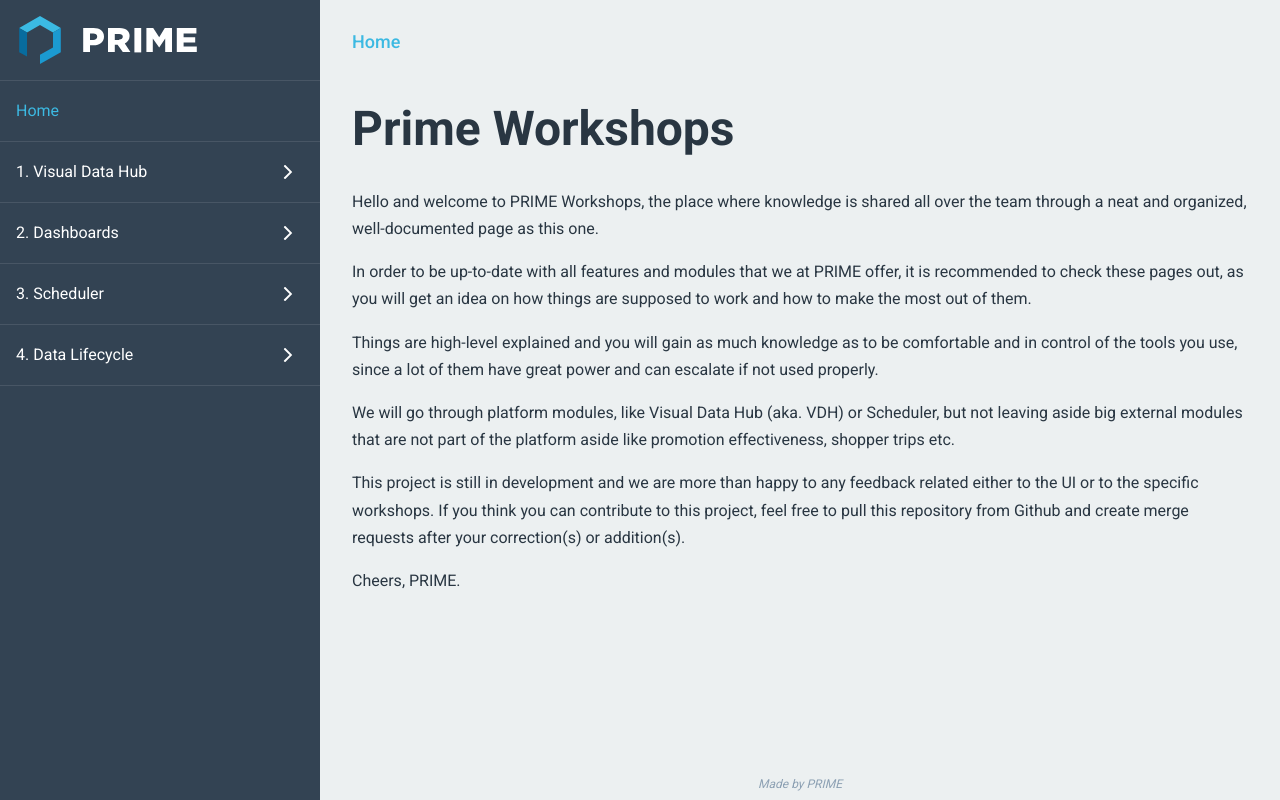
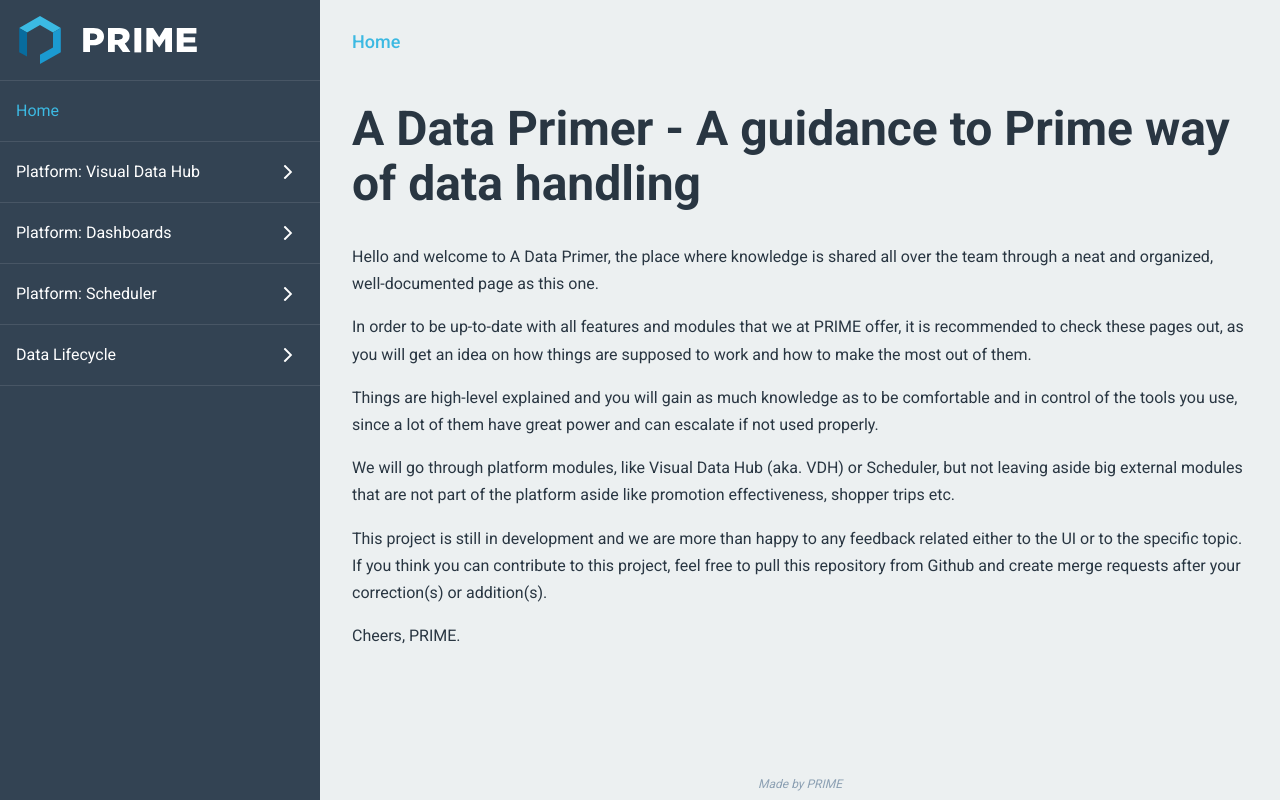
Before and after one commit to OdysseyPrime/a-data-primer, a React app: page / in a window 1280 px wide. Built offline with nearby package versions, Linux system fonts and the light colour scheme; what react-router-redux would draw is missing.

Commit message:
Renaming prime workshops to a data primer

```diff
--- a/package.json
+++ b/package.json
@@ -1,5 +1,5 @@
 {
-  "homepage": "https://OdysseyPrime.github.io/prime-workshops",
+  "homepage": "https://OdysseyPrime.github.io/a-data-primer",
   "name": "prime-workshops",
   "version": "0.1.0",
   "description": "PRIME Workshops",
--- a/src/pages/Home.js
+++ b/src/pages/Home.js
@@ -14,11 +14,11 @@
         return (
             <Fragment>
                 <Typography variant={'heading'}>
-                    Prime Workshops
+                    A Data Primer - A guidance to Prime way of data handling
                 </Typography>
 
                 <Typography variant={'p'}>
-                    Hello and welcome to PRIME Workshops, the place where knowledge is shared all over the team through
+                    Hello and welcome to A Data Primer, the place where knowledge is shared all over the team through
                     a neat and organized, well-documented page as this one.
                 </Typography>
 
@@ -42,7 +42,7 @@
 
                 <Typography variant={'p'}>
                     This project is still in development and we are more than happy to any feedback related either
-                    to the UI or to the specific workshops. If you think you can contribute to this project, feel
+                    to the UI or to the specific topic. If you think you can contribute to this project, feel
                     free to pull this repository from Github and create merge requests after your correction(s) or
                     addition(s).
                 </Typography>
--- a/src/pages/data_lifecycle/DataOnboarding.js
+++ b/src/pages/data_lifecycle/DataOnboarding.js
@@ -64,26 +64,22 @@
                 </Typography>
 
                 <Typography variant={'p'}>
-                    If we were to take this into technical terms, raw client data would be
-                    <Code>s3://prime-client/data.csv</Code> and raw data would be
-                    <Code>s3://prime-data-lake/production/client/vdh/standardized_output/raw/data</Code>
-                    The .parquet postfix is not specified by the user because it is something that Spark handles for us.
+                    If we were to take this into technical terms, raw client data would be:
                 </Typography>
-
-                <Typography variant={'p'}>
-                    Client raw data in S3 looks like:
-                </Typography>
-
+                <Code>s3://prime-client/data.csv</Code>
                 <Typography variant={'p'}>
                     <img src={ClientS3RawImage}/>
                 </Typography>
 
                 <Typography variant={'p'}>
-                    And data lake raw data in S3 looks like:
+                    and raw data would be:
                 </Typography>
-
+                <Code>s3://prime-data-lake/production/client/vdh/standardized_output/raw/data</Code>
                 <Typography variant={'p'}>
                     <img src={S3RawImageSO}/>
+                </Typography>
+                <Typography variant={'p'}>
+                    The .parquet postfix is not specified by the user because it is something that Spark handles for us.
                 </Typography>
             </Fragment>
         )
--- a/src/pages/data_lifecycle/DataProcessing.js
+++ b/src/pages/data_lifecycle/DataProcessing.js
@@ -24,12 +24,12 @@
 
                 <Typography variant={'p'}>
                     The process of transforming and potentially combining the raw files into new, structured output is
-                    data processing. The output file must be a Standard Output, meaning that it must contain a strict
-                    and validated data structure.
+                    data called processing. The output file must be a Standard Output, meaning that it must contain a
+                    strict and validated data structure.
                 </Typography>
 
                 <Typography variant={'p'}>
-                    The data processing stage can be divided three parts, the creation of mapper files, the creation
+                    The data processing stage can be divided into three parts, the creation of mapper files, the creation
                     of point of sale foundation and data quality assurance checks.
                 </Typography>
 
@@ -65,9 +65,9 @@
                 </Typography>
 
                 <Typography variant={'p'}>
-                    When we start making these processing, we must create a new project on Standardized Output called
-                    Retail Template which (varies from clients) holds the creation of Point of Sale, Receipt Data and
-                    Mapper Files.
+                    In order to do this processing, we must start off by creating a new project on Standardized Output
+                    called Retail Template which (varies from clients) holds the creation of Point of Sale, Receipt Data
+                    and Mapper Files.
                 </Typography>
 
                 <Typography variant={'p'}>
@@ -95,6 +95,17 @@
                 </Typography>
 
                 <Typography variant={'p'}>
+                    When it comes to the creation of point of sale and receipt data, the partition by technique is used,
+                    by using this method, we make sure that data is correctly split into years, without having to hard
+                    code values.
+                </Typography>
+
+                <Typography variant={'p'}>
+                    This also avoids data mistakes that usually happen when there is more data than expected (we want to
+                    work with 2021 data, and suddenly there is a 2020 somewhere).
+                </Typography>
+
+                <Typography variant={'p'}>
                     Once this foundation is in place, then comes the concern of versioning; versioning is the process of
                     creating back-up data which is accessible to users at any time, making it possible to check previous
                     work. In our current ecosystem, we have two ways of creating versions:
@@ -113,16 +124,10 @@
 
                 <Typography variant={'p'}>
                     We use platform versioning because we want to keep our way of working as isolated as possible. In
-                    order for each data to be available at any time, we use latest as latest batch of data together
-                    with date created. For example, a store mapper’s export paths should be:
+                    order for each data to be available at any time, we use the key word latest as latest batch of data
+                    together with date created. For example, a store mapper’s export paths should be:
                     <Code>/store_mapper/latest and /store_mapper/2021_01_01/</Code> this enables us the possibility
                     to point to the latest data and also have access to a potential working batch.
-                </Typography>
-
-                <Typography variant={'p'}>
-                    Anyways, this policy should not be used on production ready files, meaning, if one file has no
-                    further processing then no latest version is needed. For example a dashboard importation does not
-                    need a latest version and neither a data quality assurance check.
                 </Typography>
 
                 <Typography variant={'p'}>
--- a/src/pages/visual_data_hub/Intro.js
+++ b/src/pages/visual_data_hub/Intro.js
@@ -25,7 +25,7 @@
                     leading to optimised and clear results.
                 </Typography>
                 <Typography variant='p'>
-                    This service contains the underlying pages:
+                    This guide contains the underlying pages:
                     <ol>
                         {section.children.map(next => <li key={next.id}>
                             <PageLink to={`/lecture/${next.id}/`}>{next.display}</PageLink>
--- a/src/utils/Routes.js
+++ b/src/utils/Routes.js
@@ -6,7 +6,7 @@
         id: PAGES.HOME,
     },
     {
-        display: '1. Visual Data Hub',
+        display: 'Platform: Visual Data Hub',
         id: PAGES.VISUAL_DATA_HUB.ID,
         children: [
             {
@@ -86,7 +86,7 @@
         ]
     },
     {
-        display: '2. Dashboards',
+        display: 'Platform: Dashboards',
         id: PAGES.DASHBOARDS.ID,
         children: [
             {
@@ -142,7 +142,7 @@
         ]
     },
     {
-        display: '3. Scheduler',
+        display: 'Platform: Scheduler',
         id: PAGES.SCHEDULER.ID,
         children: [
             {
@@ -230,7 +230,7 @@
         ]
     },
     {
-        display: '4. Data Lifecycle',
+        display: 'Data Lifecycle',
         id: PAGES.DATA_LIFECYCLE.ID,
         children: [
             {
```
